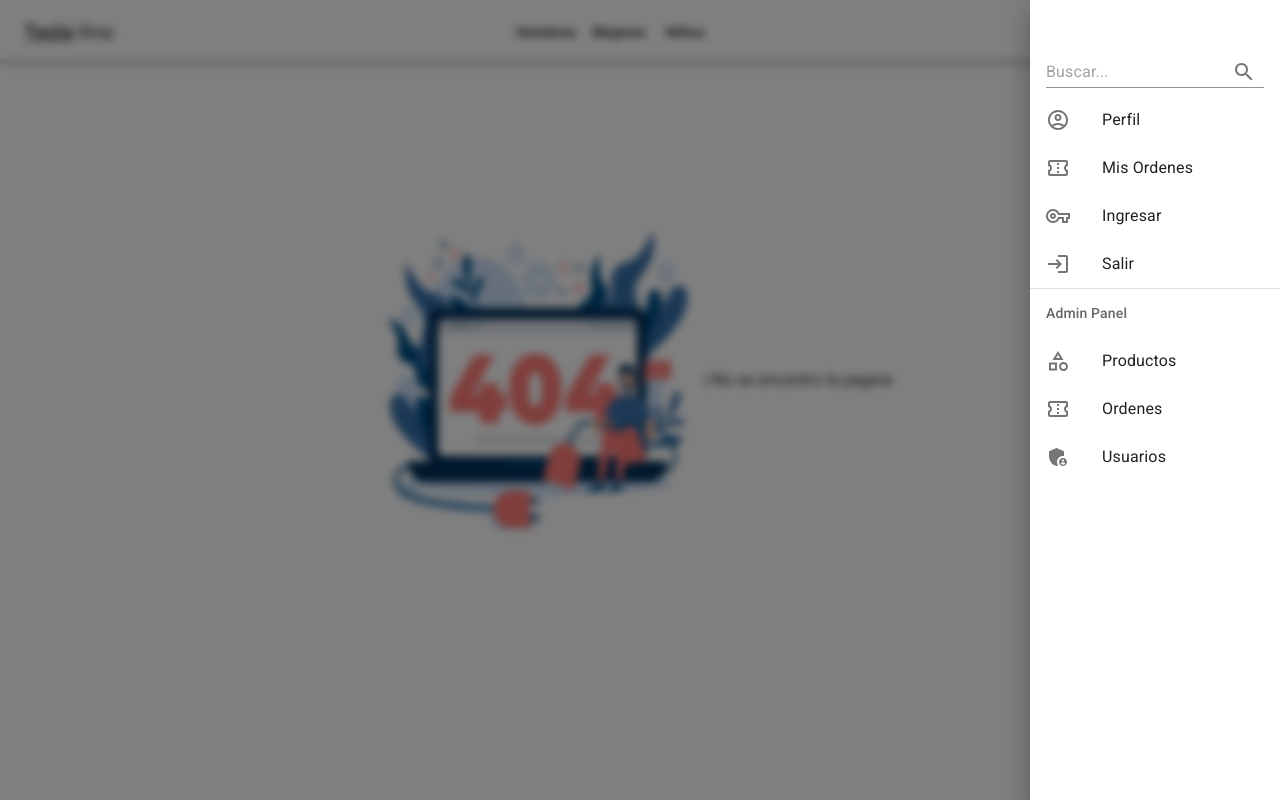
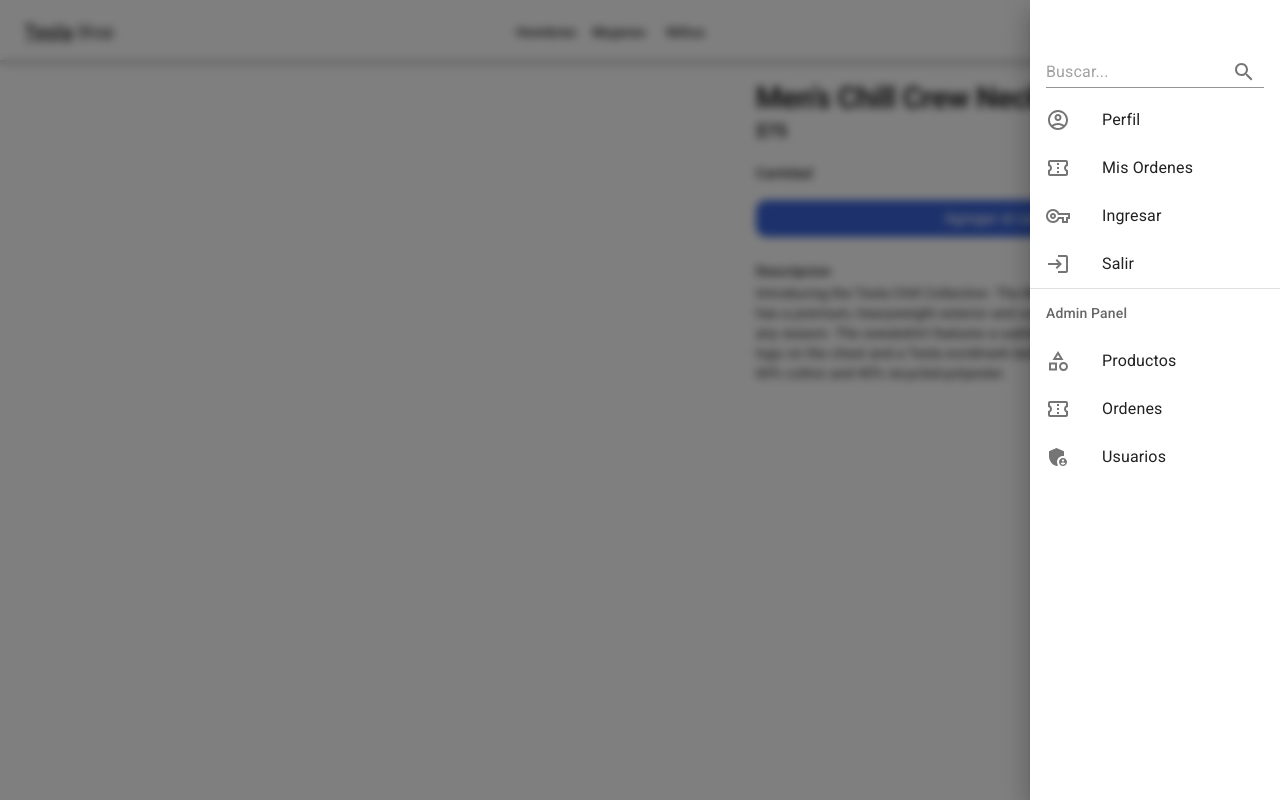
Before and after one commit to bran-deb/Shop-clone, a Next.js app: page /product/slug in a window 1280 px wide. Before the commit this address had no page. Built offline with nearby package versions, Linux system fonts and the light colour scheme.

Commit message:
feat(Root): add product page with initialData

```diff
--- /dev/null
+++ b/pages/product/slug.tsx
@@ -0,0 +1,48 @@
+import { Box, Grid, Typography, Button, Chip } from '@mui/material';
+import { ShopLayout } from '../../components/layouts';
+import { initialData } from '../../database/products';
+
+
+
+const product = initialData.products[0]
+
+
+const ProductPage = () => {
+    return (
+        <ShopLayout title={product.title} pageDescription={product.description} >
+            <Grid container spacing={3}>
+                <Grid item xs={12} sm={7}>
+                    {/* TODO: Slideshow */}
+                </Grid>
+
+                <Grid item xs={12} sm={5}>
+                    <Box display='flex' flexDirection='column'>
+                        {/* titulos */}
+                        <Typography variant="h1" component="h1">{product.title}</Typography>
+                        <Typography variant="subtitle1" component="h2">${product.price}</Typography>
+                        {/* Cantidad */}
+                        <Box sx={{ my: 2 }}>
+                            <Typography variant="subtitle2" component="h2">Cantidad</Typography>
+                            {/* TODO: Item counter */}
+                        </Box>
+
+                        {/* agregar al carrito */}
+                        <Button variant="contained" color="secondary" className='circular-btn'>
+                            Agregar al carrito
+                        </Button>
+                        {/* TODO: validar mensaje de no hay disponible */}
+                        {/* <Chip label='No hay disponibles' color='error' variant='outlined' /> */}
+
+                        {/* Descripcion */}
+                        <Box sx={{ mt: 3 }}>
+                            <Typography variant='subtitle2' component="h2">Descripcion</Typography>
+                            <Typography variant="body2" >{product.description}</Typography>
+                        </Box>
+                    </Box>
+                </Grid>
+            </Grid>
+        </ShopLayout >
+    )
+};
+
+export default ProductPage;
--- a/styles/globals.css
+++ b/styles/globals.css
@@ -34,7 +34,7 @@
 }
 
 .circular-btn:hover {
-  background-color: #274494;
+  background-color: #274494 !important;
 }
 
 
--- a/themes/light-theme.ts
+++ b/themes/light-theme.ts
@@ -10,6 +10,9 @@ export const lightTheme = createTheme({
     },
     secondary: {
       main: '#3A64D8'
+    },
+    info: {
+      main: '#fff'
     }
   },
   components: {
@@ -54,11 +57,10 @@ export const lightTheme = createTheme({
         variant: 'contained',
         size: 'small',
         disableElevation: true,
+        color: 'info'
       },
       styleOverrides: {
         root: {
-          backgroundColor: 'white',
-          color: 'black',
           textTransform: 'none',
           boxShadow: 'none',
           borderRadius: 10,
```
Also changed, not shown: components/products/ProductCard.tsx (+21 -13 lines).
